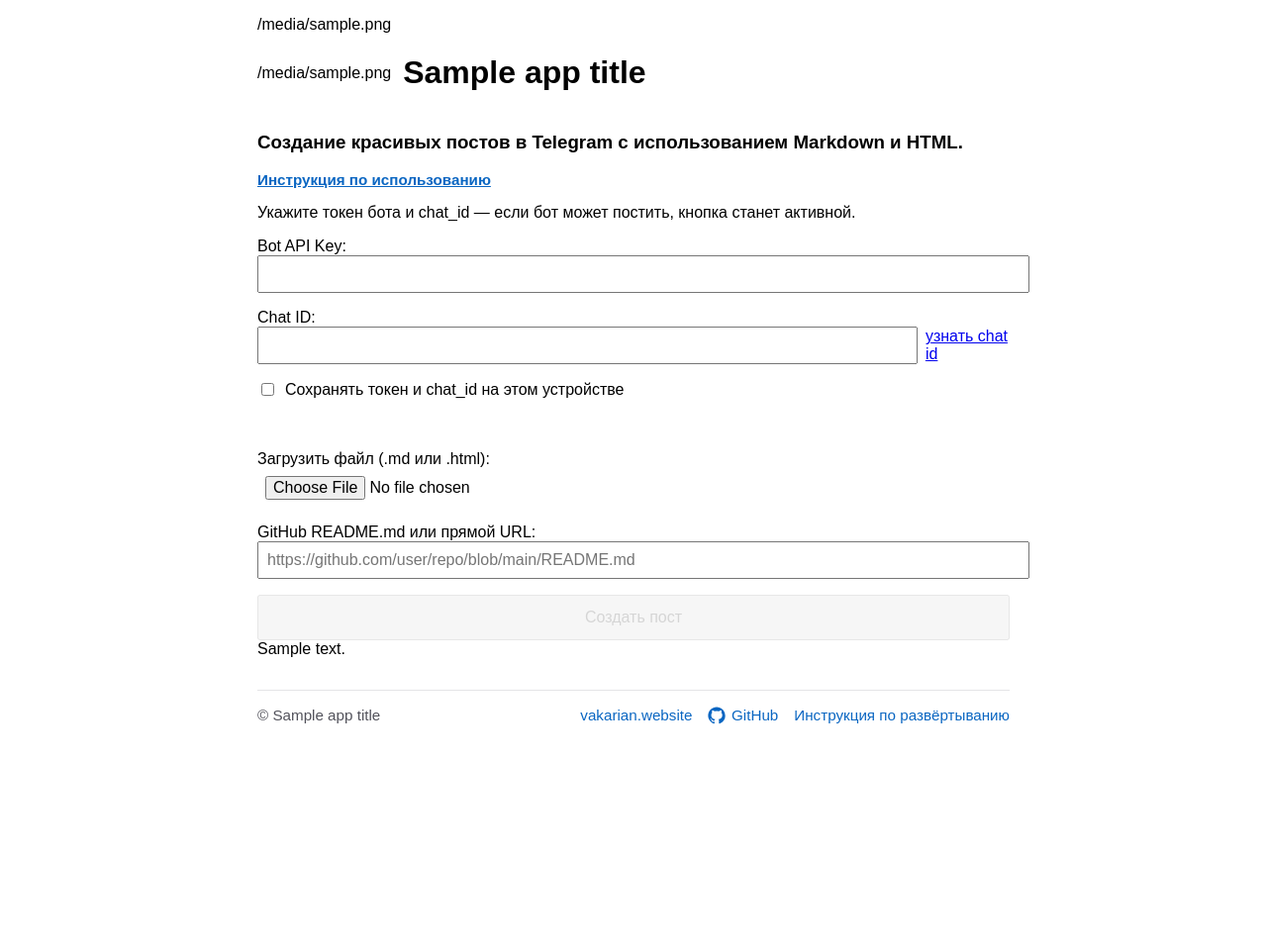
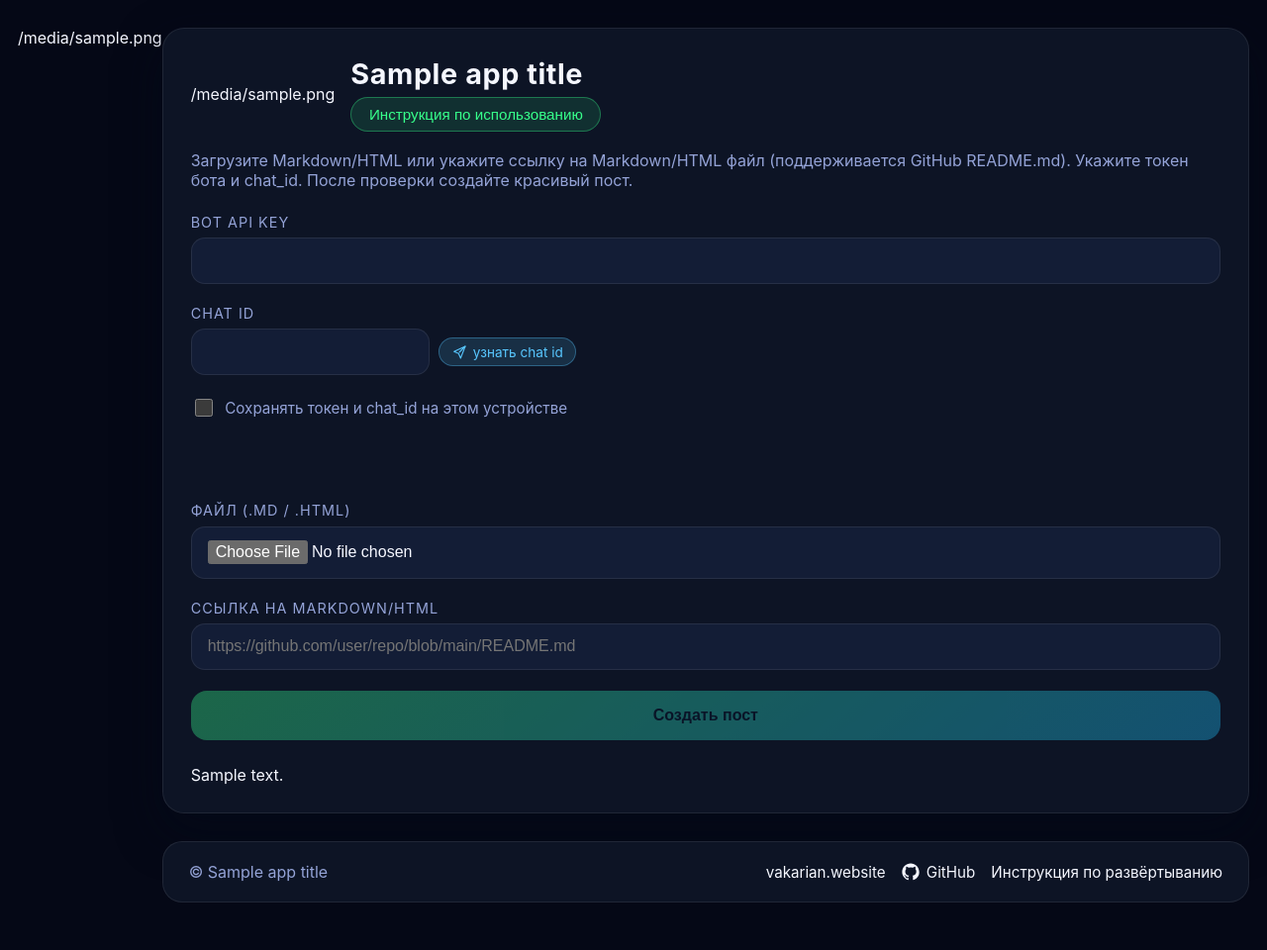
Before and after one commit to vakarianplay/telegram_bots, a Python web app: template PyTelegramRichPost/templates/index.html in a window 1280 px wide. Shown: the whole page at 99% size. Before the commit the page ends 732 px from the top, so only its background shows below. Run offline with Jinja, Linux system fonts and the light colour scheme; the template is opened without the code that fills it: most values are stand-ins (such as "Sample title", 1, 10 or a date in 2020).

Commit message:
Update UI

```diff
--- a/PyTelegramRichPost/templates/index.html
+++ b/PyTelegramRichPost/templates/index.html
@@ -6,72 +6,324 @@
 <meta name="viewport" content="width=device-width, initial-scale=1" />
 {{favicon_link}}
 <style>
-body { font-family: Arial, Helvetica, sans-serif; margin: 16px auto; max-width: 760px; padding: 0 16px; }
-.brand { display: flex; align-items: center; gap: 0.75rem; margin-bottom: 0.5rem; }
-.brand-icon { width: 48px; height: 48px; border-radius: 12px; object-fit: cover; background: #f2f2f2; }
-.brand-actions { display: flex; align-items: center; gap: 1rem; margin-bottom: 1rem; }
-.help-link { color: #0a66c2; text-decoration: underline; cursor: pointer; font-size: 0.95rem; background: none; border: none; padding: 0; }
-form { display: flex; flex-direction: column; gap: 1rem; }
-input[type=text], input[type=file] { padding: 0.5rem; font-size: 1rem; width: 100%; }
-button { padding: 0.75rem; font-size: 1rem; cursor: pointer; }
-button:disabled { opacity: 0.5; cursor: not-allowed; }
-.alert { padding: 0.75rem; border-radius: 6px; margin-top: 1rem; }
-.alert-title { font-weight: 600; margin-bottom: 0.15rem; }
-.alert-meta { font-size: 0.85rem; color: #4d4d4d; }
-.alert.success { background: #e6f4ea; border: 1px solid #6cc178; }
-.alert.error { background: #fdecea; border: 1px solid #f05b5b; white-space: pre-wrap; }
-.alert.success .alert-meta { color: #2d6a4f; }
-.alert.error .alert-meta { color: #7a2d2d; }
-.checkbox-inline { display: flex; align-items: center; gap: 0.5rem; }
-.info-card { display: flex; gap: 0.75rem; align-items: center; padding: 0.75rem; border: 1px solid #e0e0e0; border-radius: 8px; margin-top: 0.5rem; }
-.info-card img { width: 48px; height: 48px; border-radius: 50%; object-fit: cover; background: #f2f2f2; }
+:root {
+  color-scheme: dark;
+  --bg-main: #050816;
+  --bg-card: #0d1425;
+  --bg-card-alt: #131d36;
+  --border: rgba(255,255,255,0.08);
+  --text-primary: #f5f7ff;
+  --text-secondary: #94a3d7;
+  --accent: #37ff8b;
+  --accent-secondary: #58c7ff;
+}
+* { box-sizing: border-box; }
+body {
+  margin: 0;
+  font-family: "Inter", "SF Pro Display", "Roboto", -apple-system, BlinkMacSystemFont, sans-serif;
+  background: var(--bg-main);
+  color: var(--text-primary);
+  min-height: 100vh;
+  padding: 28px 18px 48px;
+  display: flex;
+  justify-content: center;
+}
+.wrapper {
+  width: min(1120px, 100%);
+  display: flex;
+  flex-direction: column;
+  gap: 28px;
+}
+.card {
+  background: var(--bg-card);
+  border: 1px solid var(--border);
+  border-radius: 22px;
+  padding: 28px;
+  box-shadow: 0 18px 46px rgba(4, 10, 25, 0.6);
+}
+.brand {
+  display: flex;
+  align-items: center;
+  gap: 1rem;
+  flex-wrap: wrap;
+}
+.brand-icon {
+  width: 64px;
+  height: 64px;
+  border-radius: 18px;
+  object-fit: cover;
+  background: #0c1428;
+  box-shadow: 0 0 26px rgba(55, 255, 139, 0.4);
+}
+.brand h1 {
+  margin: 0;
+  font-size: clamp(1.4rem, 3vw, 1.8rem);
+  letter-spacing: 0.02em;
+}
+.brand-actions {
+  margin-top: 0.4rem;
+}
+.help-link {
+  color: var(--accent);
+  background: rgba(55, 255, 139, 0.12);
+  border: 1px solid rgba(55, 255, 139, 0.35);
+  padding: 0.48rem 1.1rem;
+  border-radius: 999px;
+  font-size: 0.95rem;
+  cursor: pointer;
+  transition: transform 0.15s ease, box-shadow 0.25s ease;
+}
+.help-link:hover { transform: translateY(-1px); box-shadow: 0 8px 18px rgba(55,255,139,0.25); }
+form {
+  display: flex;
+  flex-direction: column;
+  gap: 1.3rem;
+  margin-top: 1.5rem;
+}
+.label-block {
+  display: flex;
+  flex-direction: column;
+  gap: 0.45rem;
+}
+.label-block span {
+  font-size: 0.9rem;
+  color: var(--text-secondary);
+  text-transform: uppercase;
+  letter-spacing: 0.07em;
+}
+input[type="text"], input[type="file"] {
+  background: var(--bg-card-alt);
+  border: 1px solid rgba(255,255,255,0.08);
+  border-radius: 14px;
+  padding: 0.85rem 1rem;
+  color: var(--text-primary);
+  font-size: 1rem;
+  outline: none;
+  transition: border 0.2s ease, box-shadow 0.2s ease;
+}
+input[type="text"]:focus,
+input[type="file"]:focus-within {
+  border-color: var(--accent);
+  box-shadow: 0 0 0 1px rgba(55,255,139,0.35), 0 10px 24px rgba(55,255,139,0.15);
+}
+.chat-link {
+  display: inline-flex;
+  align-items: center;
+  gap: 0.35rem;
+  padding: 0.35rem 0.75rem;
+  border-radius: 999px;
+  background: rgba(88,199,255,0.15);
+  border: 1px solid rgba(88,199,255,0.35);
+  color: var(--accent-secondary);
+  font-size: 0.85rem;
+  text-decoration: none;
+  transition: background 0.2s ease;
+}
+.chat-link svg { width: 16px; height: 16px; }
+.chat-link:hover { background: rgba(88,199,255,0.25); }
+.checkbox-inline {
+  display: flex;
+  align-items: center;
+  gap: 0.6rem;
+  font-size: 0.95rem;
+  color: var(--text-secondary);
+  flex-wrap: wrap;
+}
+.checkbox-inline input {
+  width: 18px;
+  height: 18px;
+  accent-color: var(--accent);
+}
+#status-row {
+  font-size: 0.97rem;
+  min-height: 1.3rem;
+  color: var(--text-secondary);
+}
+.info-grid {
+  display: grid;
+  grid-template-columns: repeat(auto-fit, minmax(260px, 1fr));
+  gap: 1.2rem;
+}
+.info-card {
+  display: flex;
+  gap: 1rem;
+  padding: 1.05rem;
+  border-radius: 16px;
+  background: var(--bg-card-alt);
+  border: 1px solid rgba(255,255,255,0.06);
+  align-items: center;
+}
 .info-card.hidden { display: none; }
-.info-card .meta { display: flex; flex-direction: column; }
-#status-row { font-size: 0.95rem; color: #555; min-height: 1.2rem; }
-.modal-backdrop { position: fixed; inset: 0; background: rgba(0,0,0,0.4); backdrop-filter: blur(2px); opacity: 0; pointer-events: none; transition: opacity 0.2s ease; }
-.modal { position: fixed; inset: 0; display: flex; justify-content: center; align-items: flex-start; padding: 4rem 1rem; opacity: 0; pointer-events: none; transition: opacity 0.2s ease; }
-.modal-content { max-width: 640px; width: 100%; background: #fff; border-radius: 12px; box-shadow: 0 10px 35px rgba(15,23,42,0.25); padding: 1.5rem; position: relative; color: #111; line-height: 1.5; }
-.modal-header { display: flex; align-items: center; gap: 0.5rem; margin-bottom: 0.5rem; }
-.modal-header svg { width: 28px; height: 28px; color: #0a66c2; flex-shrink: 0; }
-.modal-close { position: absolute; top: 0.75rem; right: 0.75rem; border: none; background: none; font-size: 1.5rem; cursor: pointer; }
-.modal ol { padding-left: 1.25rem; margin: 1rem 0; }
-.modal ol li + li { margin-top: 0.5rem; }
+.info-card img {
+  width: 58px;
+  height: 58px;
+  border-radius: 16px;
+  object-fit: cover;
+  background: #050816;
+  box-shadow: inset 0 0 0 1px rgba(255,255,255,0.08);
+}
+.info-card .meta strong { font-size: 1.02rem; }
+.info-card .meta span { font-size: 0.9rem; color: var(--text-secondary); }
+button[type="submit"] {
+  background: linear-gradient(140deg, #37ff8b, #1fc2ff);
+  border: none;
+  color: #04142c;
+  font-weight: 600;
+  padding: 1rem;
+  border-radius: 16px;
+  font-size: 1rem;
+  cursor: pointer;
+  transition: transform 0.15s ease, opacity 0.2s ease;
+}
+button[type="submit"]:disabled { opacity: 0.35; cursor: not-allowed; }
+button[type="submit"]:not(:disabled):hover { transform: translateY(-1px); }
+#alert-anchor { margin-top: 1.6rem; }
+.alert {
+  border-radius: 16px;
+  border: 1px solid rgba(255,255,255,0.08);
+  background: rgba(7, 15, 36, 0.92);
+  padding: 1.1rem 1.3rem;
+}
+.alert-title { font-weight: 600; font-size: 1rem; }
+.alert-meta { font-size: 0.88rem; color: var(--text-secondary); margin-top: 0.35rem; }
+.alert.success { border-color: rgba(55,255,139,0.45); background: rgba(7,38,24,0.92); }
+.alert.error { border-color: rgba(255,106,106,0.45); background: rgba(32,11,18,0.92); }
+
+footer {
+  background: var(--bg-card);
+  border: 1px solid var(--border);
+  border-radius: 20px;
+  padding: 20px 26px;
+  display: flex;
+  flex-wrap: wrap;
+  gap: 1.1rem;
+  align-items: center;
+  justify-content: space-between;
+  color: var(--text-secondary);
+}
+footer a { color: var(--text-primary); text-decoration: none; font-size: 0.95rem; }
+footer a:hover { color: var(--accent); }
+.footer-links { display: flex; gap: 1rem; flex-wrap: wrap; align-items: center; }
+.github-link { display: inline-flex; align-items: center; gap: 0.45rem; }
+.github-link svg { width: 18px; height: 18px; fill: currentColor; }
+
+/* Modal */
+#modal-root.modal-hidden { display: none; }
+.modal-backdrop {
+  position: fixed;
+  inset: 0;
+  background: rgba(2,5,14,0.75);
+  backdrop-filter: blur(3px);
+  opacity: 0;
+  pointer-events: none;
+  transition: opacity 0.25s ease;
+  z-index: 90;
+}
+.modal {
+  position: fixed;
+  inset: 0;
+  display: flex;
+  justify-content: center;
+  align-items: center;
+  padding: 2rem;
+  opacity: 0;
+  pointer-events: none;
+  transition: opacity 0.25s ease;
+  z-index: 100;
+}
 .modal-visible .modal-backdrop,
-.modal-visible .modal { opacity: 1; pointer-events: auto; }
-.modal-hidden { display: none; }
-footer { margin: 2rem 0 1rem; padding-top: 1rem; border-top: 1px solid #e4e4e7; font-size: 0.95rem; color: #52525b; display: flex; flex-wrap: wrap; gap: 1rem; justify-content: space-between; align-items: center; }
-footer a { color: #0a66c2; text-decoration: none; }
-footer a:hover { text-decoration: underline; }
-.footer-links { display: flex; gap: 1rem; flex-wrap: wrap; align-items: center; }
-.github-link { display: inline-flex; align-items: center; gap: 0.35rem; }
-.github-link svg { width: 18px; height: 18px; fill: currentColor; }
+.modal-visible .modal {
+  opacity: 1;
+  pointer-events: auto;
+}
+.modal-content {
+  width: min(640px, 95vw);
+  max-height: 90vh;
+  overflow-y: auto;
+  background: #0a1328;
+  border: 1px solid rgba(255,255,255,0.08);
+  border-radius: 20px;
+  padding: 1.6rem;
+  box-shadow: 0 30px 70px rgba(3,7,18,0.7);
+  position: relative;
+  color: var(--text-primary);
+}
+.modal-header {
+  display: flex;
+  align-items: center;
+  gap: 0.6rem;
+  margin-bottom: 0.5rem;
+}
+.modal-header svg { width: 28px; height: 28px; color: var(--accent-secondary); flex-shrink: 0; }
+.modal-close {
+  position: absolute;
+  top: 0.8rem;
+  right: 0.8rem;
+  border: none;
+  background: none;
+  font-size: 1.5rem;
+  color: var(--text-secondary);
+  cursor: pointer;
+}
+.modal-content ol { padding-left: 1.4rem; margin: 1rem 0; }
+.modal-content li { margin-bottom: 0.5rem; color: var(--text-secondary); }
+.modal-content strong { color: var(--text-primary); }
+.modal-content a { color: var(--accent-secondary); }
+
+/* Responsive */
+@media (max-width: 768px) {
+  body { padding: 22px 14px 36px; }
+  .card { padding: 24px; }
+  form { gap: 1.15rem; }
+  .info-grid { grid-template-columns: 1fr; }
+}
+@media (max-width: 520px) {
+  .card { padding: 20px; }
+  .brand { flex-direction: column; align-items: flex-start; }
+  .brand-icon { width: 56px; height: 56px; }
+  .checkbox-inline { flex-direction: column; align-items: flex-start; }
+  footer { flex-direction: column; align-items: flex-start; }
+}
 </style>
 </head>
 <body>
+<div class="wrapper">
+<div class="card">
 <div class="brand">
 {{brand_icon}}
+<div>
 <h1>{{app_title}}</h1>
+<div class="brand-actions">
+<button type="button" id="open-help" class="help-link">Инструкция по использованию</button>
 </div>
-<h3>Создание красивых постов в Telegram с использованием Markdown и HTML.</h3>
-<div class="brand-actions">
-<button type="button" id="open-help" class="help-link"><b>Инструкция по использованию</b></button>
 </div>
-<p>Укажите токен бота и chat_id — если бот может постить, кнопка станет активной.</p>
+</div>
+<p style="margin:1.2rem 0 0;color:var(--text-secondary);">Загрузите Markdown/HTML или укажите ссылку на Markdown/HTML файл (поддерживается GitHub README.md).
+  Укажите токен бота и chat_id. После проверки создайте красивый пост.</p>
 <form id="publisher-form" action="/publish" method="post" enctype="multipart/form-data">
-<label>Bot API Key:
+<label class="label-block">
+<span>Bot API Key</span>
 <input type="text" name="bot_token" id="bot-token" required />
 </label>
-<label>Chat ID:
-<div style="display:flex;gap:0.5rem;align-items:center;">
+<label class="label-block">
+<span>Chat ID</span>
+<div style="display:flex;gap:0.6rem;align-items:center;flex-wrap:wrap;">
 <input type="text" name="chat_id" id="chat-id" required />
-<a href="https://t.me/re_GetMyIDBot" target="_blank" rel="noopener noreferrer">узнать chat id</a>
+<a class="chat-link" href="https://t.me/re_GetMyIDBot" target="_blank" rel="noopener noreferrer">
+<svg viewBox="0 0 24 24" fill="none" stroke="currentColor" stroke-width="1.6" stroke-linecap="round" stroke-linejoin="round" aria-hidden="true">
+<path d="m21 3-9 9"></path>
+<path d="M21 3 14 21l-3-7-7-3 17-8Z"></path>
+</svg>
+узнать chat id
+</a>
 </div>
 </label>
 <label class="checkbox-inline">
 <input type="checkbox" id="remember-creds" />
-Сохранять токен и chat_id на этом устройстве
+<span>Сохранять токен и chat_id на этом устройстве</span>
 </label>
 <div id="status-row"></div>
+<div class="info-grid">
 <div id="bot-card" class="info-card hidden">
 <img id="bot-avatar" alt="Bot avatar" />
 <div class="meta">
@@ -86,15 +338,36 @@ footer a:hover { text-decoration: underline; }
 <span id="chat-type"></span>
 </div>
 </div>
-<label>Загрузить файл (.md или .html):
+</div>
+<label class="label-block">
+<span>Файл (.md / .html)</span>
 <input type="file" name="content_file" accept=".md,.markdown,.html,.htm" />
 </label>
-<label>GitHub README.md или прямой URL:
+<label class="label-block">
+<span>Ссылка на Markdown/HTML</span>
 <input type="text" name="source_url" placeholder="https://github.com/user/repo/blob/main/README.md" />
 </label>
 <button type="submit" id="submit-btn" disabled>Создать пост</button>
 </form>
+<div id="alert-anchor">
 {{message_block}}
+</div>
+</div>
+
+<footer>
+<span>© {{app_title}}</span>
+<div class="footer-links">
+<a href="https://vakarian.website" target="_blank" rel="noopener noreferrer">vakarian.website</a>
+<a class="github-link" href="https://github.com/vakarianplay/telegram_bots/tree/main/PyTelegramRichPost" target="_blank" rel="noopener noreferrer">
+<svg viewBox="0 0 24 24" aria-hidden="true">
+<path d="M12 .5C5.65.5.5 5.65.5 12c0 5.09 3.29 9.4 7.86 10.94.58.11.79-.25.79-.56 0-.28-.01-1.02-.02-2-3.2.7-3.88-1.54-3.88-1.54-.53-1.36-1.3-1.73-1.3-1.73-1.06-.73.08-.72.08-.72 1.17.08 1.78 1.21 1.78 1.21 1.04 1.78 2.73 1.27 3.4.97.11-.76.41-1.27.74-1.56-2.55-.29-5.23-1.28-5.23-5.71 0-1.26.45-2.29 1.2-3.1-.12-.29-.52-1.45.11-3.03 0 0 .98-.31 3.2 1.18a11.1 11.1 0 0 1 5.83 0c2.21-1.49 3.19-1.18 3.19-1.18.64 1.58.24 2.74.12 3.03.75.81 1.2 1.84 1.2 3.1 0 4.44-2.69 5.41-5.25 5.7.42.36.8 1.06.8 2.14 0 1.55-.01 2.8-.01 3.18 0 .32.21.69.8.57A10.51 10.51 0 0 0 23.5 12C23.5 5.65 18.35.5 12 .5Z"></path>
+</svg>
+GitHub
+</a>
+<a href="https://github.com/vakarianplay/telegram_bots/tree/main/PyTelegramRichPost/deploy.md" target="_blank" rel="noopener noreferrer">Инструкция по развёртыванию</a>
+</div>
+</footer>
+</div>
 
 <div id="modal-root" class="modal-hidden">
 <div class="modal-backdrop"></div>
@@ -113,20 +386,6 @@ footer a:hover { text-decoration: underline; }
 </div>
 </div>
 </div>
-
-<footer>
-<span>© {{app_title}}</span>
-<div class="footer-links">
-<a href="https://vakarian.website" target="_blank" rel="noopener noreferrer">vakarian.website</a>
-<a class="github-link" href="https://github.com/vakarianplay/telegram_bots/tree/main/PyTelegramRichPost" target="_blank" rel="noopener noreferrer">
-<svg viewBox="0 0 24 24" aria-hidden="true">
-<path d="M12 .5C5.65.5.5 5.65.5 12c0 5.09 3.29 9.4 7.86 10.94.58.11.79-.25.79-.56 0-.28-.01-1.02-.02-2-3.2.7-3.88-1.54-3.88-1.54-.53-1.36-1.3-1.73-1.3-1.73-1.06-.73.08-.72.08-.72 1.17.08 1.78 1.21 1.78 1.21 1.04 1.78 2.73 1.27 3.4.97.11-.76.41-1.27.74-1.56-2.55-.29-5.23-1.28-5.23-5.71 0-1.26.45-2.29 1.2-3.1-.12-.29-.52-1.45.11-3.03 0 0 .98-.31 3.2 1.18a11.1 11.1 0 0 1 5.83 0c2.21-1.49 3.19-1.18 3.19-1.18.64 1.58.24 2.74.12 3.03.75.81 1.2 1.84 1.2 3.1 0 4.44-2.69 5.41-5.25 5.7.42.36.8 1.06.8 2.14 0 1.55-.01 2.8-.01 3.18 0 .32.21.69.8.57A10.51 10.51 0 0 0 23.5 12C23.5 5.65 18.35.5 12 .5Z"></path>
-</svg>
-GitHub
-</a>
-<a href="https://github.com/vakarianplay/telegram_bots/tree/main/PyTelegramRichPost/deploy.md" target="_blank" rel="noopener noreferrer">Инструкция по развёртыванию</a>
-</div>
-</footer>
 
 <script>
 const tokenInput = document.getElementById('bot-token');
@@ -148,6 +407,7 @@ const chatType = document.getElementById('chat-type');
 const modalRoot = document.getElementById('modal-root');
 const openHelpBtn = document.getElementById('open-help');
 const closeHelpBtn = document.getElementById('close-help');
+const alertAnchor = document.getElementById('alert-anchor');
 
 function loadStored() {
   try {
@@ -174,7 +434,7 @@ function storeCreds() {
 
 function setStatus(text, ok = false) {
   statusRow.textContent = text || '';
-  statusRow.style.color = ok ? '#1a7f37' : '#8a2c2c';
+  statusRow.style.color = ok ? '#37ff8b' : '#ff8fa3';
 }
 
 function resetCards() {
@@ -263,11 +523,11 @@ rememberBox.addEventListener('change', () => {
 openHelpBtn.addEventListener('click', openModal);
 closeHelpBtn.addEventListener('click', closeModal);
 modalRoot.addEventListener('click', (event) => {
-  if (event.target === modalRoot || event.target.classList.contains('modal-backdrop')) {
+  if (event.target === modalRoot ||
+      event.target.classList.contains('modal-backdrop')) {
     closeModal();
   }
 });
-
 document.addEventListener('keydown', (event) => {
   if (event.key === 'Escape' && !modalRoot.classList.contains('modal-hidden')) {
     closeModal();
@@ -277,6 +537,9 @@ document.addEventListener('keydown', (event) => {
 document.addEventListener('DOMContentLoaded', () => {
   loadStored();
   validateCredentials();
+  if (alertAnchor && alertAnchor.textContent.trim().length > 0) {
+    alertAnchor.scrollIntoView({ behavior: 'smooth', block: 'center' });
+  }
 });
 </script>
 </body>
```
